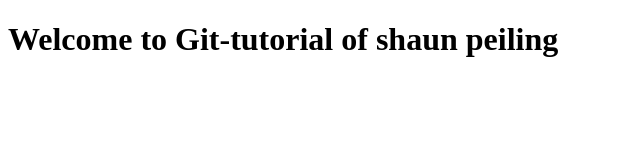
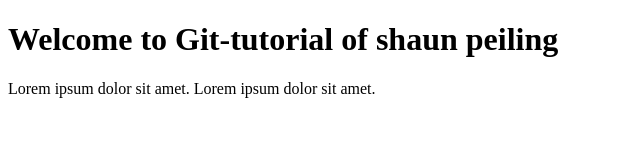
Before and after one commit to ninjasujan/Git_Tutorias, a plain HTML site: page index.html in a window 1280 px wide. Shown: the whole page, without its empty margins (0-640 px from the left). Drawn offline with Linux system fonts and the light colour scheme.

Commit message:
para added in index file

```diff
--- a/index.html
+++ b/index.html
@@ -7,5 +7,8 @@
 </head>
 <body>
     <h1>Welcome to Git-tutorial of shaun peiling</h1>
+    <p>Lorem ipsum dolor sit amet.
+        Lorem ipsum dolor sit amet.
+    </p>
 </body>
 </html>
```
